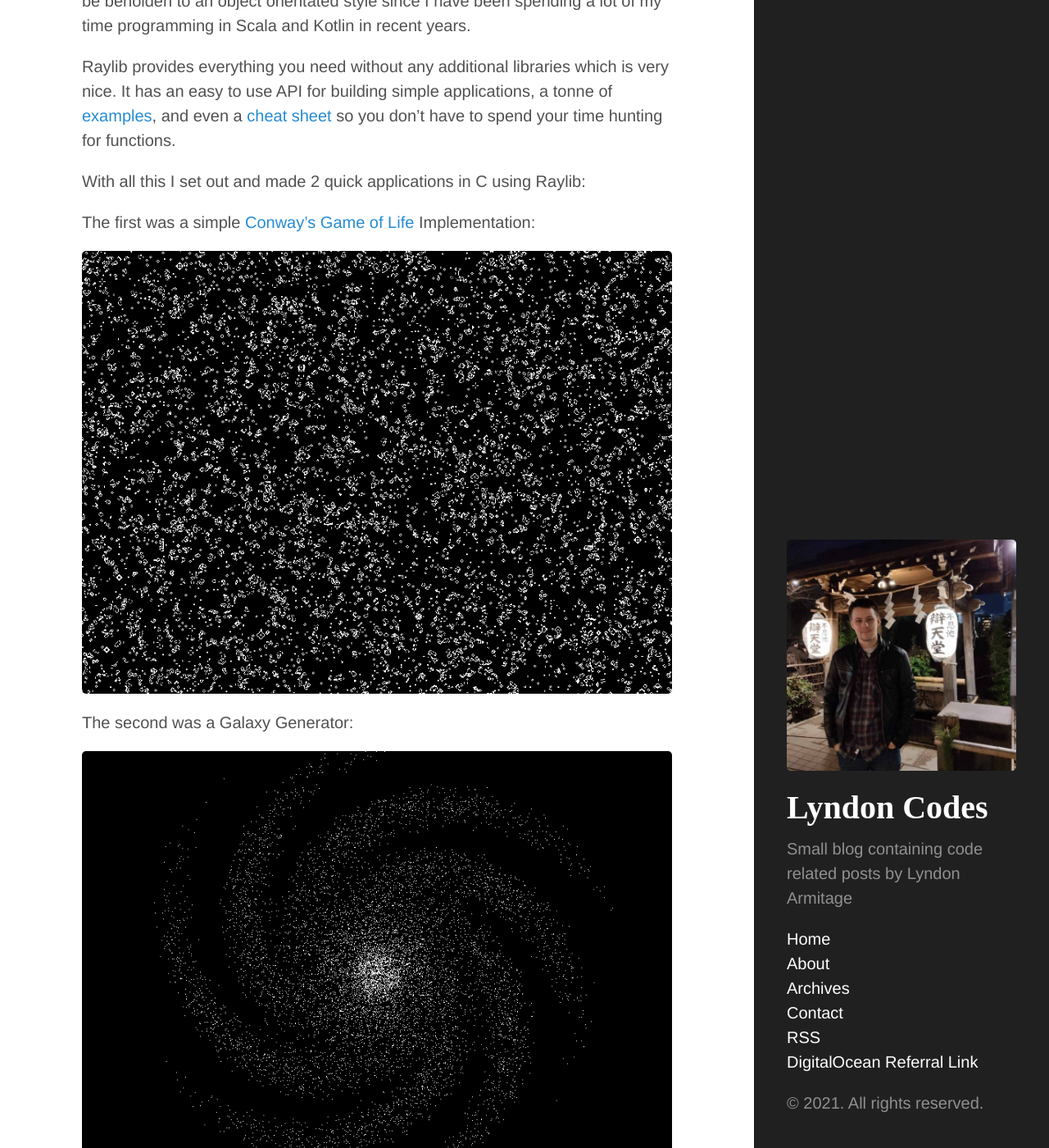
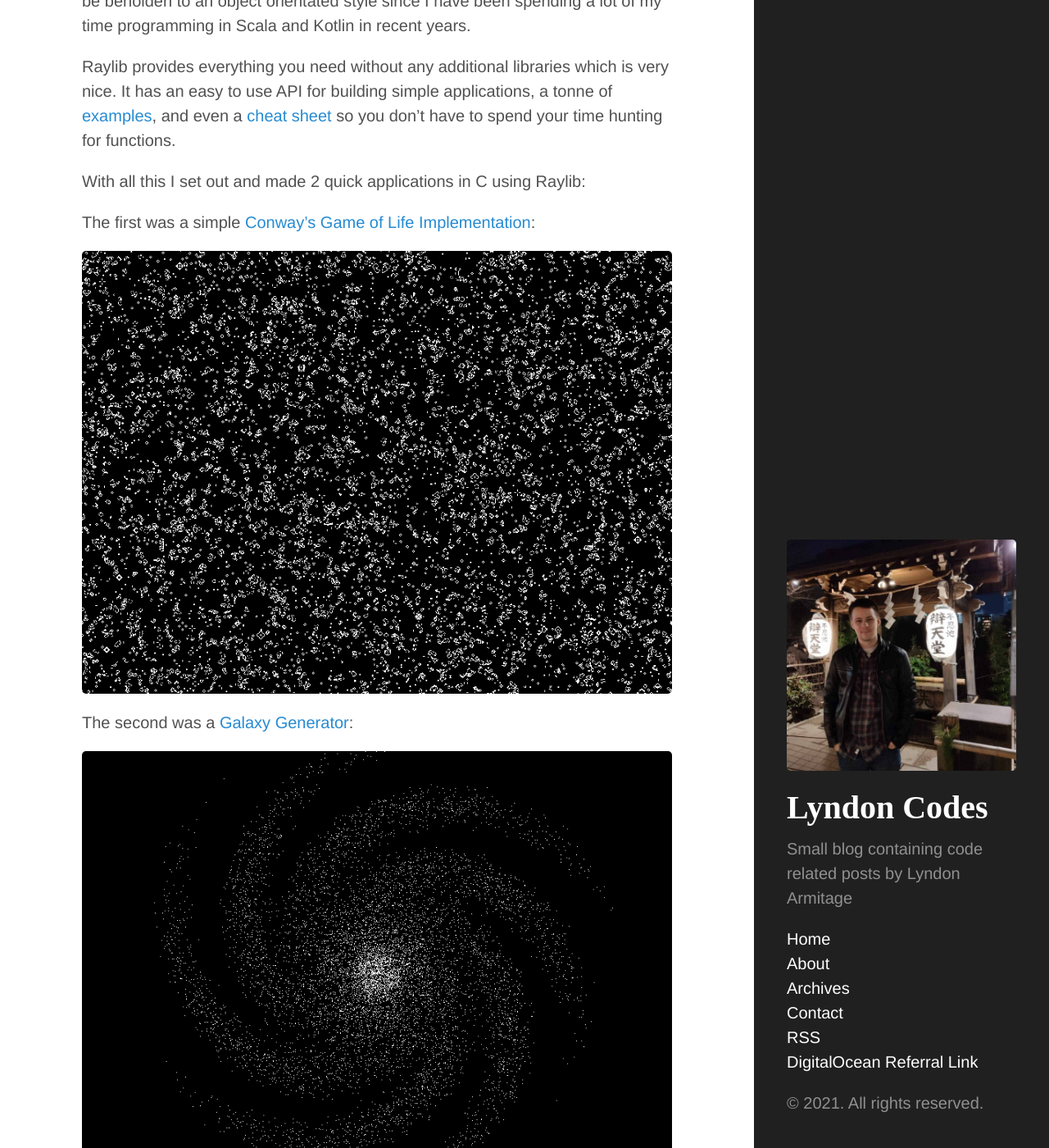
Before and after one commit to LyndonArmitage/lyndonarmitage.github.io, a Jekyll site: the page built from _posts/2021-05-11-raylib-and-c.md, in a window 1280 px wide and 1400 px high, scrolled down 504 px. Shown: the whole window at 82% size. Built offline with Jekyll 4.4.1, drawn with Linux system fonts in a browser that asks for light colours; some of the changed lines change nothing that is shown.

Commit message:
Added links to my repos

```diff
--- a/_posts/2021-05-11-raylib-and-c.md
+++ b/_posts/2021-05-11-raylib-and-c.md
@@ -34,11 +34,12 @@ With all this I set out and made 2 quick applications in C using Raylib:
 
 The first was a simple
 [Conway's Game of Life](https://en.wikipedia.org/wiki/Conway%27s_Game_of_Life)
-Implementation:
+[Implementation](https://github.com/LyndonArmitage/raylib_gol):
 
 <img alt='Conways Game of Life Screenshot' title='Conways Game of Life Screenshot' src='{{ "assets/raylib/gol.png" | absolute_url }}' class='blog-image' >
 
-The second was a Galaxy Generator:
+The second was a
+[Galaxy Generator](https://github.com/LyndonArmitage/raylib_galaxy):
 
 <img alt='Generated Galaxy Image' title='Generated Galaxy Image' src='{{ "assets/raylib/galaxy.png" | absolute_url }}' class='blog-image' >
 
```
